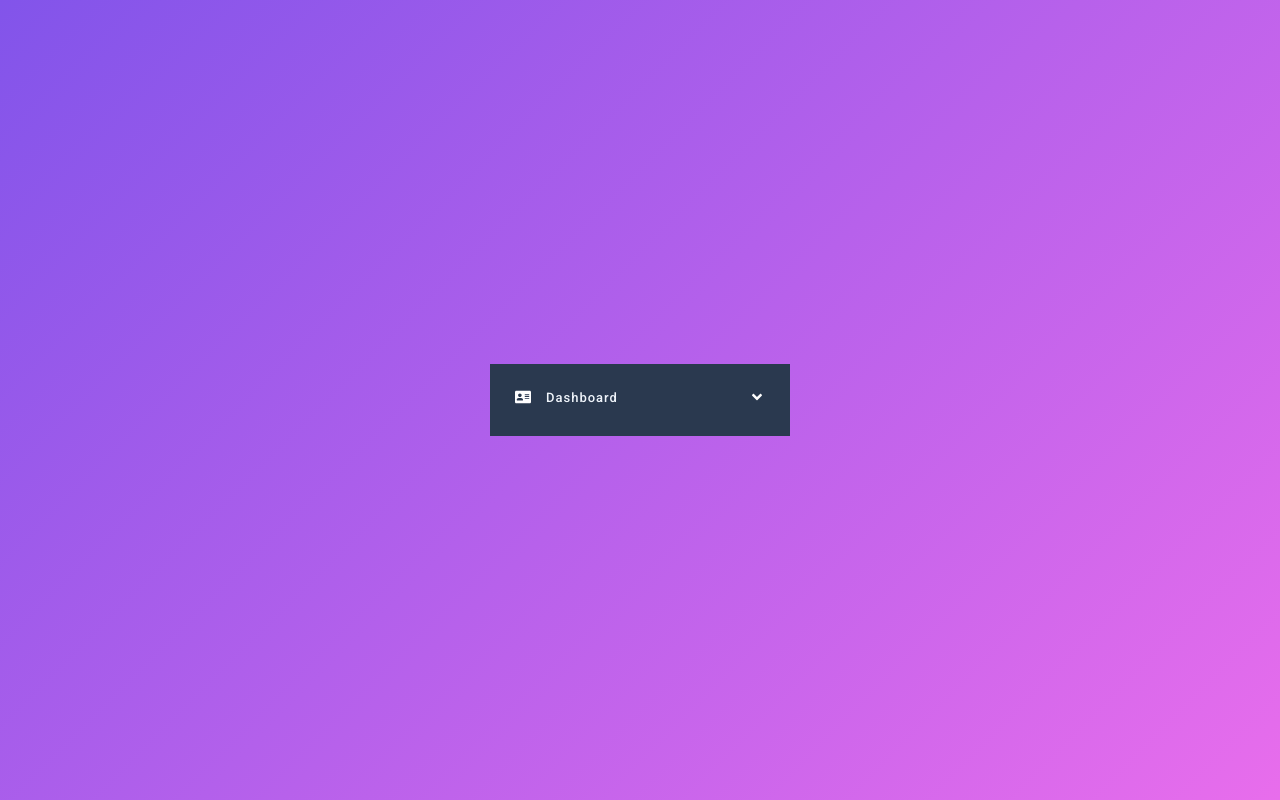
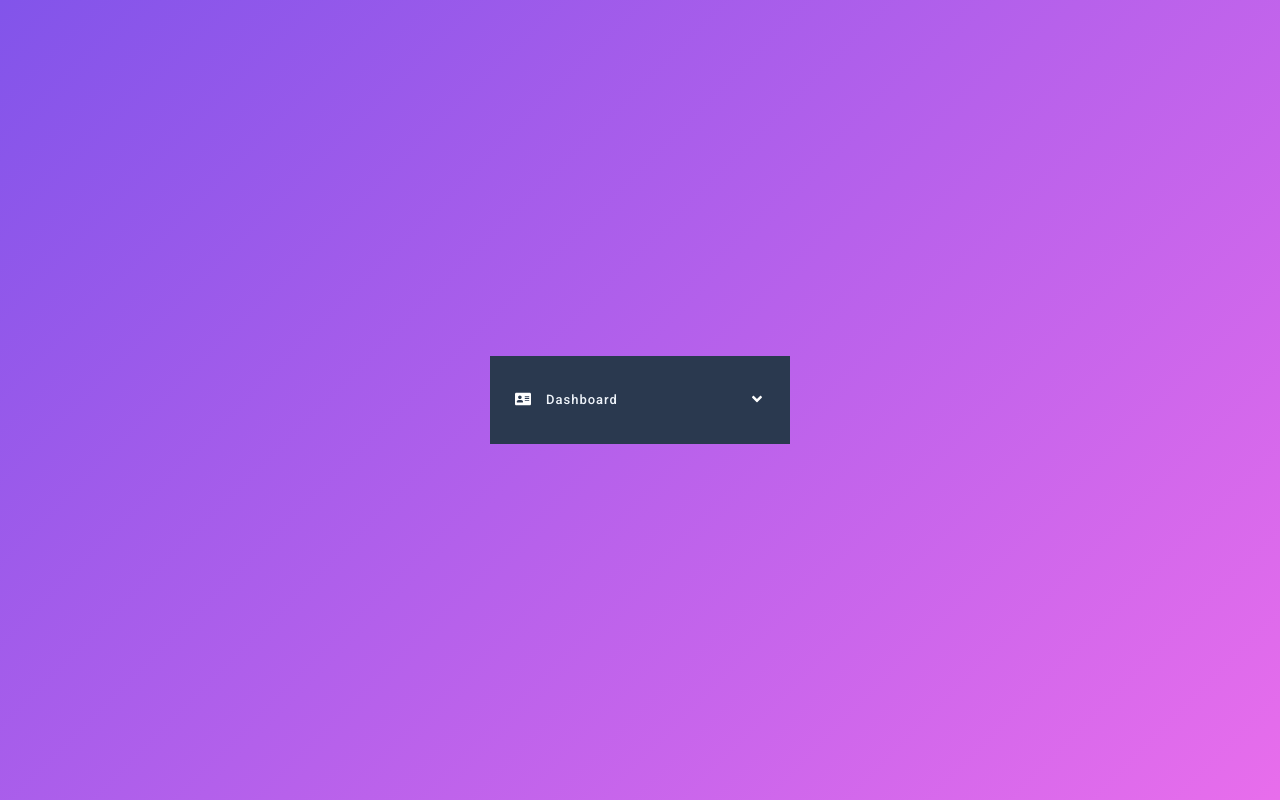
Before and after one commit to samir-mujanovic/action-menu, a React (Create React App) app: page / in a window 1280 px wide. Built offline with nearby package versions, Linux system fonts and the light colour scheme.

Commit message:
fixed icons space

```diff
--- a/src/components/DropdownItem/DropdownItem.js
+++ b/src/components/DropdownItem/DropdownItem.js
@@ -38,9 +38,9 @@ const DropdownItem = () => {
                     {({ref}) => (
                         <div className="menu-wrapper">
                             <div className="menu-item" onClick={toggleHandler} ref={ref}>
-                                <div><FaAddressCard/></div>
+                                <div className="icons"><FaAddressCard/></div>
                                 <h2>Dashboard</h2>
-                                <div>
+                                <div className="icons">
                                     {open === true ?
                                         <FaAngleUp style={{color: '#14a3f9'}}/>
                                         :
--- a/src/components/DropdownItem/DropdownItem.styles.scss
+++ b/src/components/DropdownItem/DropdownItem.styles.scss
@@ -18,11 +18,14 @@
     -ms-transition:     text-indent 0.15s, height 0.3s;
     transition:         text-indent 0.15s, height 0.3s;
     position: relative;
+    .icons{
+      display: flex;
+    }
     h2 {
       color: #eff4fa;
       font-size: 13px;
       font-weight: 500;
-      margin: 0 0 4px 15px;
+      margin-left: 15px;
       letter-spacing: 1px;
       flex: 2;
     }
```
